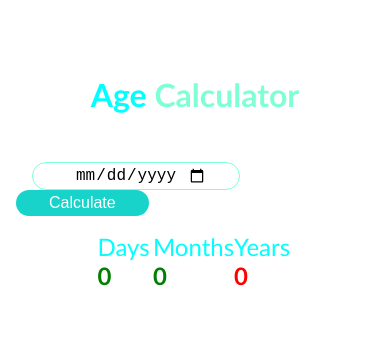
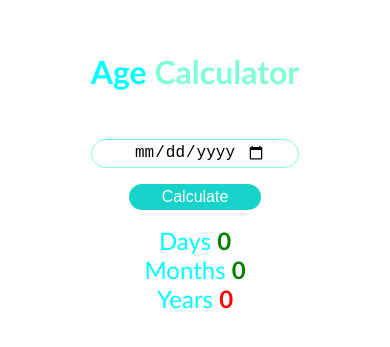
Before and after one commit to Murtuza-Ahmed/react-class-project, a React (Vite) app in the folder age-calculator/: page / in a window 390 px wide. Shown: the part 155-502 px from the top of the page. Built offline with nearby package versions, Linux system fonts and the light colour scheme.

Commit message:
responsive complete

```diff
--- a/age-calculator/src/App.css
+++ b/age-calculator/src/App.css
@@ -99,3 +99,26 @@ body {
   color: #FF0000;
   font-weight: bold;
 }
+
+
+@media only screen and (min-width:320px) and (max-width:430px) {
+  .container {
+    flex-wrap: wrap;
+    flex-direction: column;
+  }
+
+  .calculator {
+    flex-direction: column;
+  }
+
+  .input-box {
+    display: flex;
+    flex-direction: column;
+    align-items: center;
+    justify-content: center;
+  }
+
+  .input-box input {
+    margin-bottom: 1rem;
+  }
+}
```
